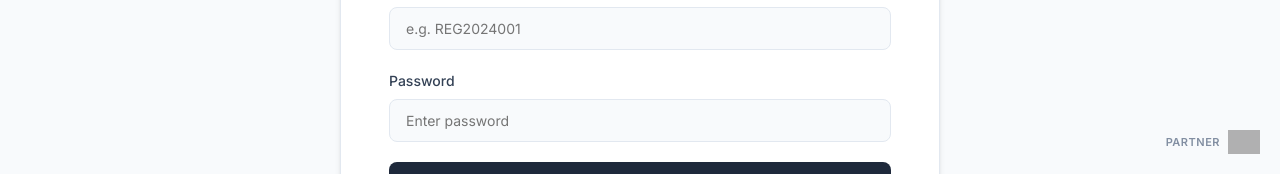
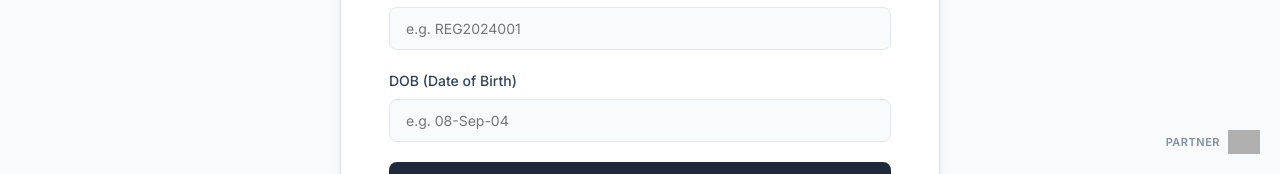
Before and after one commit to sumaiyakhn1/refund-frontend, a React (Vite) app in the folder refund-frontend/: page / in a window 1280 px wide. Shown: the part 626-800 px from the top of the page. Built offline with nearby package versions, Linux system fonts and the light colour scheme; no server answers; grey boxes are pictures that could not be loaded.

Commit message:
dob place holder

```diff
--- a/refund-frontend/src/Login.jsx
+++ b/refund-frontend/src/Login.jsx
@@ -172,10 +172,10 @@ export default function Login() {
                     </div>
 
                     <div className="input-group">
-                        <label>Password</label>
+                        <label>{role === 'admin' ? 'Password' : 'DOB (Date of Birth)'}</label>
                         <input
                             type="password"
-                            placeholder="Enter password"
+                            placeholder={role === 'admin' ? 'Enter password' : 'e.g. 08-Sep-04'}
                             value={password}
                             onChange={(e) => setPassword(e.target.value)}
                         />
```
